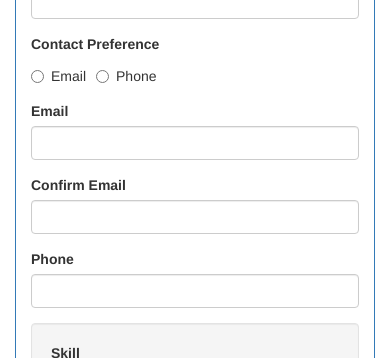
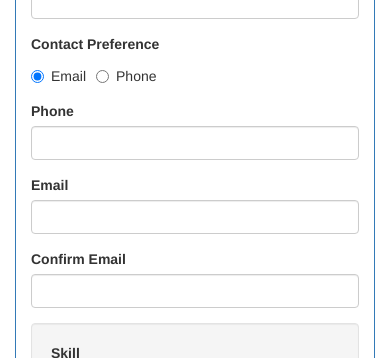
Before and after one commit to adeelbarki/Demo-formValidation-Angular, an Angular app: page /create in a window 390 px wide. Shown: the part 286-644 px from the top of the page. Built offline with nearby package versions, Linux system fonts and the light colour scheme.

Commit message:
added validation for phone and email

```diff
--- a/src/app/user/create-user.component.html
+++ b/src/app/user/create-user.component.html
@@ -37,14 +37,35 @@
       </div>
 
       <div class="form-group">
-        <label for="contactPreference" class="col-md-2 control-label">Contact Preference</label>
+        <label class="col-md-2 control-label">Contact Preference</label>
         <div class="col-md-8">
           <label class="radio-inline">
-            <input type="radio" id="preference" value="Email">Email
+            <input
+              type="radio"
+              value="email"
+              formControlName="contactPreference">Email
           </label>
           <label class="radio-inline">
-            <input type="radio" id="preference" value="Phone">Phone
+            <input
+              type="radio"
+              value="phone"
+              formControlName="contactPreference">Phone
           </label>
+        </div>
+      </div>
+
+      <div class="form-group" [ngClass]="{'has-error': formErrors.phone}">
+        <label for="phone" class="col-sm-2 control-label">Phone</label>
+        <div class="col-sm-8">
+          <input
+            type="text"
+            class="form-control"
+            id="phone"
+            formControlName="phone"
+            (blur)="logValidationErrors()">
+            <span class="help-block" *ngIf="formErrors.phone">
+              {{formErrors.phone}}
+            </span>
         </div>
       </div>
 
@@ -76,12 +97,6 @@
         </div>
       </div>
 
-      <div class="form-group">
-        <label for="phone" class="col-sm-2 control-label">Phone</label>
-        <div class="col-sm-8">
-          <input type="text" class="form-control">
-        </div>
-      </div>
 
       <div class="well">
         <div formGroupName="skills">
--- a/src/app/user/create-user.component.ts
+++ b/src/app/user/create-user.component.ts
@@ -20,6 +20,9 @@
       minlength: 'Must be 2 characters',
       maxlength: 'Must be less than 10 characters'
     },
+    phone: {
+      required: 'Phone number is required'
+    },
     email: {
       required: 'Email is required',
     },
@@ -40,6 +43,7 @@
   formErrors = {
     firstName: '',
     lastName: '',
+    phone: '',
     email: '',
     confirmEmail: '',
     skillName: '',
@@ -53,6 +57,8 @@
     this.userForm = this.fb.group({
       firstName: ['', [Validators.required, Validators.minLength(2), Validators.maxLength(10)]],
       lastName: ['', [Validators.required, Validators.minLength(2), Validators.maxLength(10)]],
+      contactPreference: ['email', Validators.required],
+      phone: ['', Validators.required],
       email: ['', Validators.required],
       confirmEmail: ['', Validators.required],
       skills: this.fb.group({
@@ -61,9 +67,24 @@
         proficiency: ['', Validators.required]
       })
     });
+
+    this.userForm.get('contactPreference').valueChanges.subscribe((data: string) => {
+      this.onContactPreferenceChange(data);
+    });
+
     this.userForm.valueChanges.subscribe(data => {
       this.logValidationErrors(this.userForm);
     });
+  }
+
+  onContactPreferenceChange(selectedValue: string) {
+    const phoneControl = this.userForm.get('phone');
+    if (selectedValue === 'phone') {
+      phoneControl.setValidators(Validators.required);
+    } else {
+      phoneControl.clearValidators();
+    }
+    phoneControl.updateValueAndValidity();
   }
 
   logValidationErrors(group: FormGroup = this.userForm): void {
```
